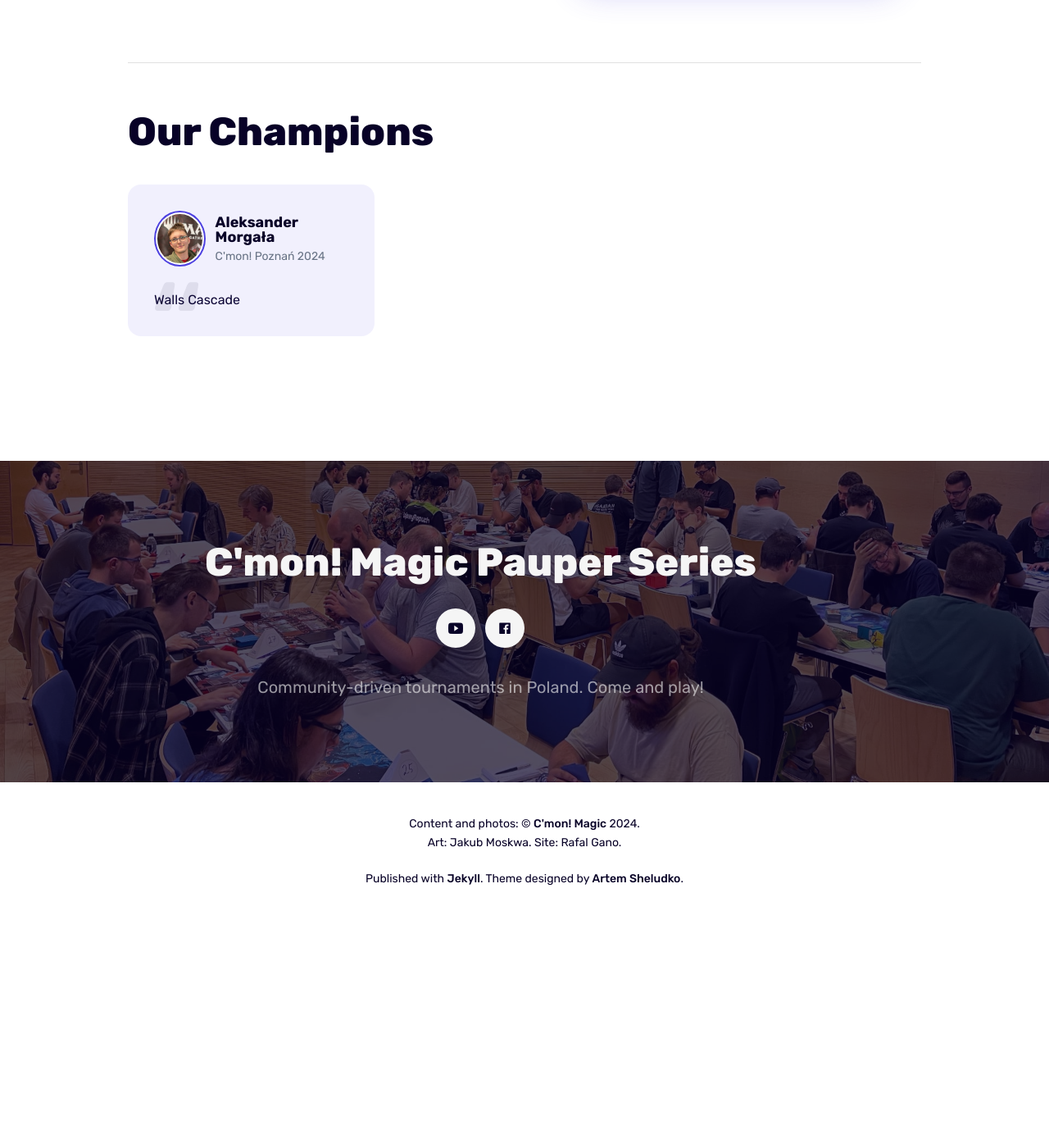
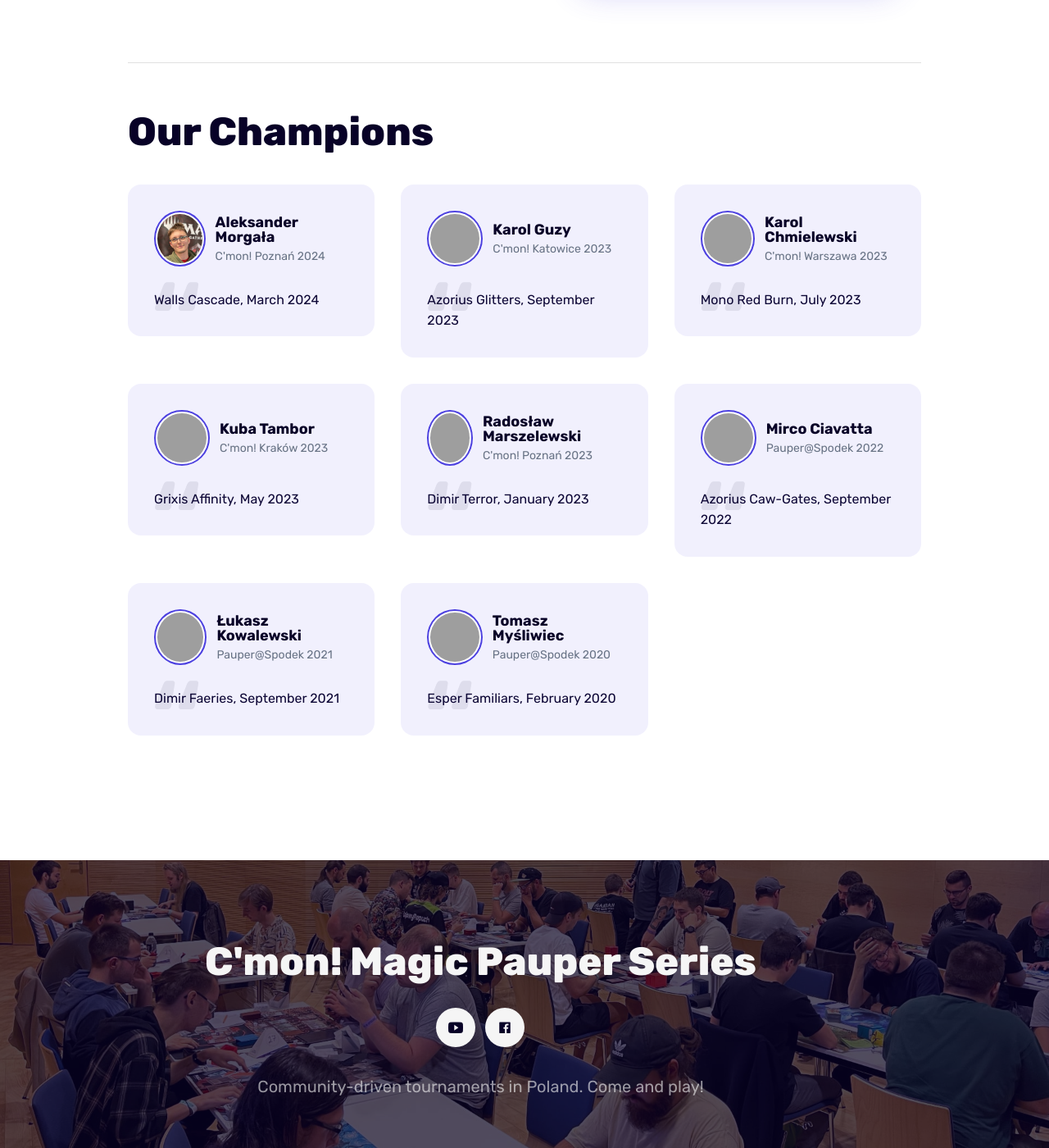
Before and after one commit to ganiwo/cmonmagic, a Jekyll site: the page built from index.html, in a window 1280 px wide and 1400 px high, scrolled down 656 px. Shown: the whole window at 82% size. Built offline with Jekyll 4.4.1, drawn with Linux system fonts in a browser that asks for light colours; before the commit the page ends 1780 px from its top, so only the background shows below that; grey boxes are pictures that could not be loaded.

Commit message:
Update settings.yml

```diff
--- a/_data/settings.yml
+++ b/_data/settings.yml
@@ -111,8 +111,45 @@
     image: "/images/burek2024.jpg"
     designation: "C'mon! Poznań 2024"
     link: "https://melee.gg/Decklist/View/375723"
-    content : "Walls Cascade"
+    content : "Walls Cascade, March 2024"
 
+  - name: "Karol Guzy"
+    image: "/images/pr0b2023.jpg"
+    designation: "C'mon! Katowice 2023"
+    link: "https://melee.gg/Decklist/View/324157"
+    content : "Azorius Glitters, September 2023"
+
+  - name: "Karol Chmielewski"
+    image: "/images/chmielu2023.jpg"
+    designation: "C'mon! Warszawa 2023"
+    link: "https://melee.gg/Decklist/View/308897"
+    content : "Mono Red Burn, July 2023"
+
+  - name: "Kuba Tambor"
+    image: "/images/qetta2023.jpg"
+    designation: "C'mon! Kraków 2023"
+    link: "https://melee.gg/Decklist/View/295643"
+    content : "Grixis Affinity, May 2023"
+
+  - name: "Radosław Marszelewski"
+    image: "/images/bombaj2023.jpg"
+    designation: "C'mon! Poznań 2023"
+    content : "Dimir Terror, January 2023"
+
+  - name: "Mirco Ciavatta"
+    image: "/images/mirco2022.jpg"
+    designation: "Pauper@Spodek 2022"
+    content : "Azorius Caw-Gates, September 2022"
+
+  - name: "Łukasz Kowalewski"
+    image: "/images/tapczan2021.jpg"
+    designation: "Pauper@Spodek 2021"
+    content : "Dimir Faeries, September 2021"
+
+  - name: "Tomasz Myśliwiec"
+    image: "/images/bblurred2022.jpg"
+    designation: "Pauper@Spodek 2020"
+    content : "Esper Familiars, February 2020"
 
 #-------------------------------
 # Blog Section
```
